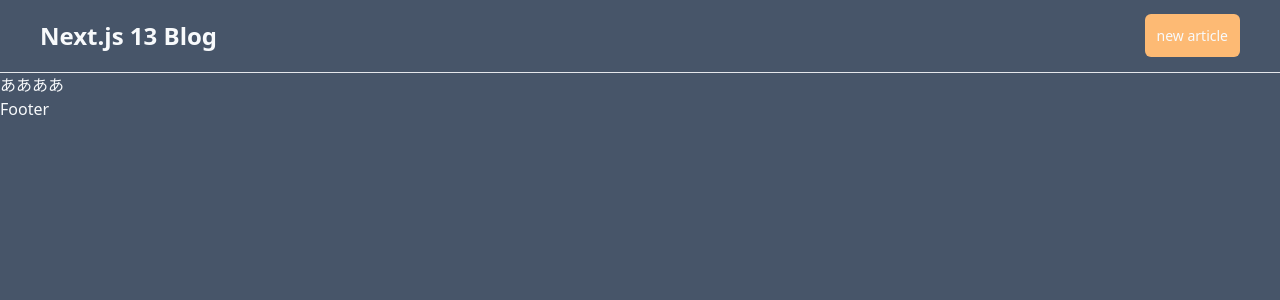
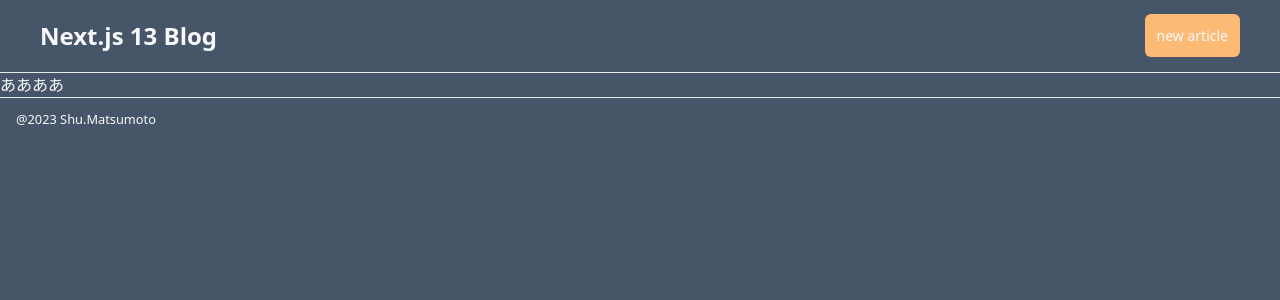
Before and after one commit to shumatsumoto/nextjs13-blog, a Next.js app: page / in a window 1280 px wide. Shown: the top 300 px of the page. Built offline with nearby package versions, Linux system fonts and the light colour scheme.

Commit message:
Footer作成

```diff
--- /dev/null
+++ b/src/app/Footer.tsx
@@ -0,0 +1,11 @@
+import React from "react";
+
+const Footer = () => {
+  return (
+    <footer className="py-2 px-4 border-t">
+      <small>@2023 Shu.Matsumoto</small>
+    </footer>
+  );
+};
+
+export default Footer;
--- a/src/app/layout.tsx
+++ b/src/app/layout.tsx
@@ -1,6 +1,7 @@
 import type { Metadata } from "next";
 import "./globals.css";
 import Header from "./Header";
+import Footer from "./Footer";
 
 export const metadata: Metadata = {
   title: "Next.js13 Blog",
@@ -17,7 +18,7 @@ export default function RootLayout({
       <body className="container mx-auto bg-slate-600 text-slate-50">
         <Header />
         {children}
-        <footer>Footer</footer>
+        <Footer />
       </body>
     </html>
   );
```
